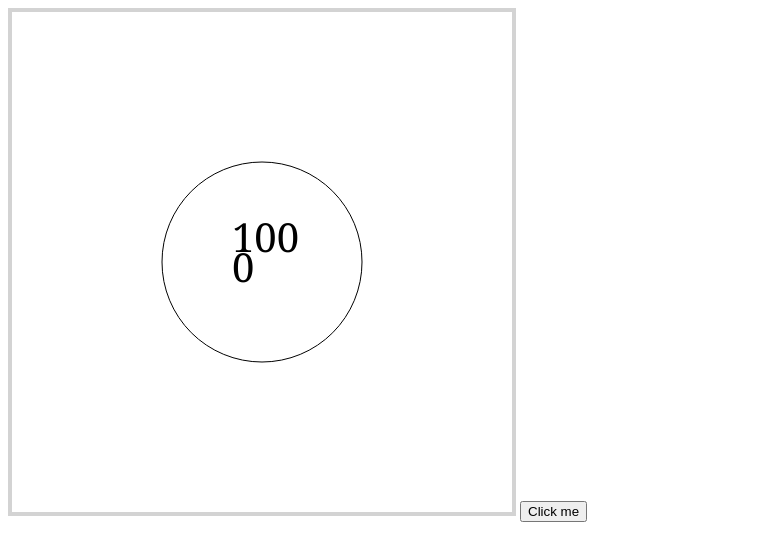
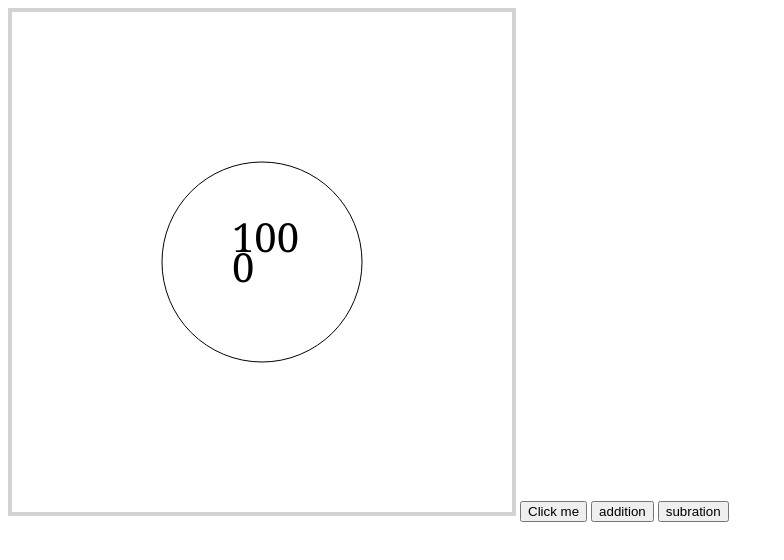
Before and after one commit to Duwo/addit, a plain HTML site: page index.html in a window 1280 px wide. Shown: the whole page, without its empty margins (0-784 px from the left). Drawn offline with Linux system fonts and the light colour scheme.

Commit message:
Level 1 index

```diff
--- a/index.html
+++ b/index.html
@@ -3,13 +3,16 @@
 <html>
     <head>
         <title> Part of the process </title>
-
+        <meta content="text/html;charset=utf-8" http-equiv="Content-Type">
+        <meta content="utf-8" http-equiv="encoding">
     </head>
     <body id="body">
         <canvas id="myCanvas" width="500" height="500" style="border:4px solid #d3d3d3;">
         Your browser does not support the HTML5 canvas tag.</canvas>
 
         <button onclick="gamesession.newGame()">Click me</button>
+        <button id="additionButton" onclick="gamesession.addition()">addition</button>
+        <button id="subtractionButton" onclick="gamesession.subtraction()">subration</button>
 
         <script src="potp.js" type="text/javascript"></script>
     </body>
```
